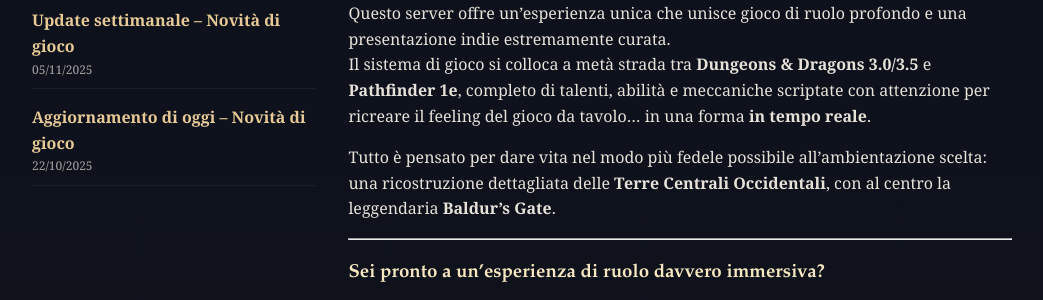
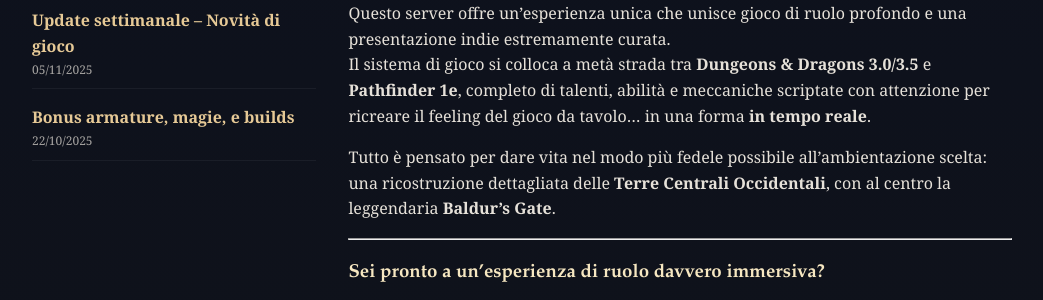
Before and after one commit to whispersoftheswordcoast/whispersoftheswordcoast.github.io, a Jekyll site: the page built from index.md, in a window 1280 px wide. Shown: the part 815-1115 px from the top of the page, without its empty margins (118-1161 px from the left). Built offline with Jekyll 4.4.1, drawn with Linux system fonts in a browser that asks for light colours.

Commit message:
Descrizione delle modifiche fatte

```diff
--- a/_posts/2025-10-22-update.md
+++ b/_posts/2025-10-22-update.md
@@ -1,6 +1,6 @@
 ---
 layout: post
-title: "Aggiornamento di oggi – Novità di gioco"
+title: "Bonus armature, magie, e builds"
 date: 2025-10-22
 layout: post
 tags: [update, gameplay, pathfinder, itemizzazione, magie, alchimia, mappa]
```
